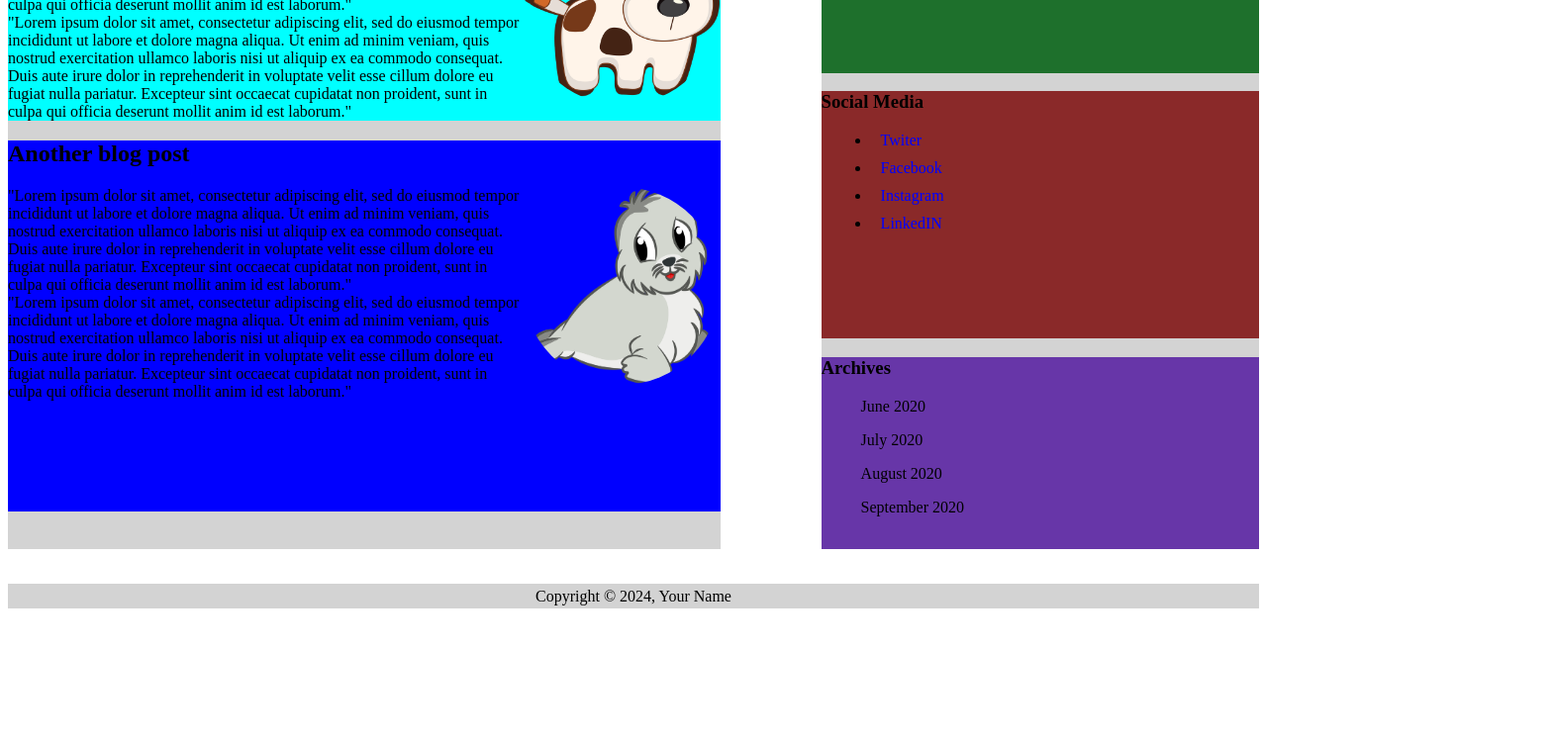
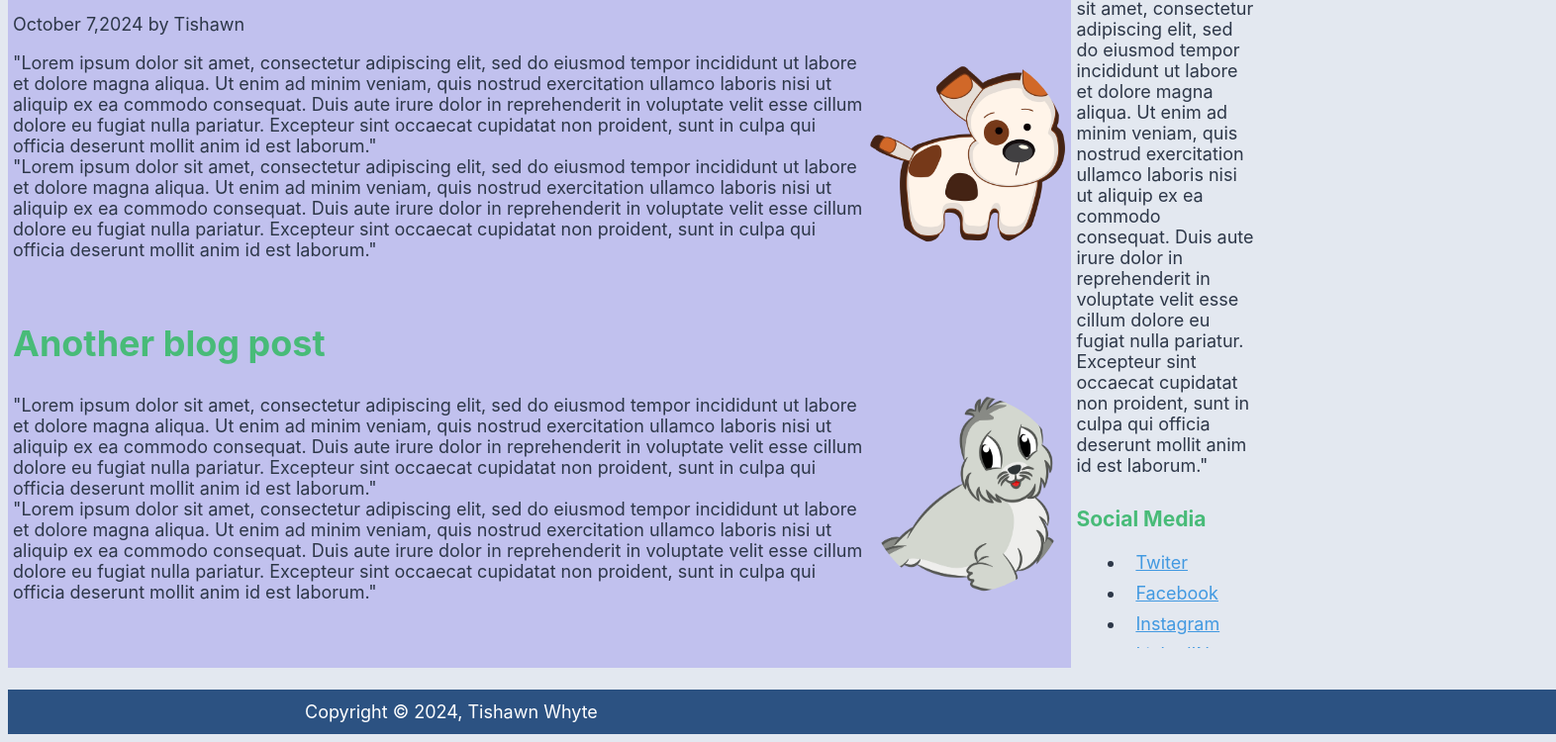
Before and after one commit to tisha876/info2180-lab2, a plain HTML site: page index.html in a window 1280 px wide. Shown: the part 603-1353 px from the top of the page at 99% size, 1572 px wide, since content can reach past the window. Before the commit the page ends 1234 px from the top, so only its background shows below. Drawn offline with Linux system fonts and the light colour scheme.

Commit message:
fixed errors

```diff
--- a/index.html
+++ b/index.html
@@ -13,7 +13,7 @@
 
 
 
-
+<div class = "wrapperclass">
 
 <div id="head-div">
     <div class = "pics">
@@ -30,8 +30,8 @@
 
     <div id ="sidebar-div" class="sides">
         <div id ="topside">
-            <h2> Sample blog post</h2>
-            <p class = "date"> October 7,2024</p>
+            <h2 class = "blog_title"> Sample blog post</h2>
+            <p class = "date_author"> October 7,2024 by Tishawn</p>
             <img src="doggo.png" alt="picture of doggy" id="doggy">
             <article>"Lorem ipsum dolor sit amet, consectetur adipiscing elit, sed do eiusmod tempor incididunt ut labore et dolore magna aliqua. Ut enim ad minim veniam, quis nostrud exercitation ullamco laboris nisi ut aliquip ex ea commodo consequat.
                 Duis aute irure dolor in reprehenderit in voluptate velit esse cillum dolore eu fugiat nulla pariatur. Excepteur sint occaecat cupidatat non proident, sunt in culpa qui officia deserunt mollit anim id est laborum." </article>
@@ -40,7 +40,7 @@
 
         </div>
         <div id = "bottomside">
-            <h2> Another blog post</h2>
+            <h2 class = "blog_title"> Another blog post</h2>
             <img src="seal.png" alt="photo of seal" id="sealy">
             <article>"Lorem ipsum dolor sit amet, consectetur adipiscing elit, sed do eiusmod tempor incididunt ut labore et dolore magna aliqua. Ut enim ad minim veniam, quis nostrud exercitation ullamco laboris nisi ut aliquip ex ea commodo consequat.
                 Duis aute irure dolor in reprehenderit in voluptate velit esse cillum dolore eu fugiat nulla pariatur. Excepteur sint occaecat cupidatat non proident, sunt in culpa qui officia deserunt mollit anim id est laborum."</article><article>"Lorem ipsum dolor sit amet, consectetur adipiscing elit, sed do eiusmod tempor incididunt ut labore et dolore magna aliqua. Ut enim ad minim veniam, quis nostrud exercitation ullamco laboris nisi ut aliquip ex ea commodo consequat.
@@ -51,34 +51,36 @@
 
     <div id = "body-div">
         <div id ="top">
-            <h3>About</h3>
+            <h3 class = "about_title">About</h3>
             <article> "Lorem ipsum dolor sit amet, consectetur adipiscing elit, sed do eiusmod tempor incididunt ut labore et dolore magna aliqua. Ut enim ad minim veniam, quis nostrud exercitation ullamco laboris nisi ut aliquip ex ea commodo consequat.
                 Duis aute irure dolor in reprehenderit in voluptate velit esse cillum dolore eu fugiat nulla pariatur. Excepteur sint occaecat cupidatat non proident, sunt in culpa qui officia deserunt mollit anim id est laborum."</article>
         </div>
         <div id ="middle">
-            <h3> Social Media</h3>
+            <h3 class = "headings"> Social Media</h3>
             <ul>
-            <li><a herf = "https://x.com/home" target = "_blank">Twiter</a></li>
-            <li><a herf = "https://Facebook.com/home" target = "_blank">Facebook</a></li>
-            <li><a herf = "https://Instagram.com/home" target = "_blank">Instagram</a></li>
-            <li><a herf = "https://LinkedIN.com/home" target = "_blank">LinkedIN</a></li>
+            <li><a href="https://x.com/home" target = "_blank">Twiter</a></li>
+            <li><a href="https://Facebook.com/home" target = "_blank">Facebook</a></li>
+            <li><a href="https://Instagram.com/home" target = "_blank">Instagram</a></li>
+            <li><a href="https://LinkedIN.com/home" target = "_blank">LinkedIN</a></li>
             </ul>
         </div>
         <div id ="bottom">
-            <h3> Archives</h3>
-            <ol>June 2020</ol>
-            <ol>July 2020</ol>
-            <ol>August 2020</ol>
-            <ol>September 2020</ol>
+            <h3 class = "headings"> Archives</h3>
+            <ul>
+            <li><a href="https://uwin-primo.hosted.exlibrisgroup.com/primo-explore/search?vid=MON&lang=en_US&fromRedirectFilter=true" target = "_blank">June 2020</a></li>
+            <li><a href="https://uwin-primo.hosted.exlibrisgroup.com/primo-explore/search?vid=MON&lang=en_US&fromRedirectFilter=true" target = "_blank">July 2020</a></li>
+            <li><a href="https://uwin-primo.hosted.exlibrisgroup.com/primo-explore/search?vid=MON&lang=en_US&fromRedirectFilter=true" target = "_blank">August 2020</a></li>
+            <li><a href="https://uwin-primo.hosted.exlibrisgroup.com/primo-explore/search?vid=MON&lang=en_US&fromRedirectFilter=true" target = "_blank">September 2020</a></li>
+            </ul>
         </div>
 
     </div>
 
 
 </div>
-
+</div>
 <div id = "footer-div">
-    <p>Copyright &copy; 2024, Your Name</p>
+    <p>Copyright &copy; 2024, Tishawn Whyte</p>
 </div>
 
 </body>
--- a/styles.css
+++ b/styles.css
@@ -1,23 +1,34 @@
-
-#head-div{
-    background-color: rgb(90, 198, 241);
-    max-width: 100%;
-    height: 400px;
-
+body{
+    background-color: #e3e8f0;
+    font-size: 18px;
+    color: #2D3748;
+    font-family: "-apple-system","BlinkMacSystemFont","Segoe UI","Roboto","Helvetica Neue","Arial","Noto Sans","sans-serif";
 
 }
 
 
+#wrapperclass{
+    padding-right: 50;
+    padding-left: 50;
+}
+
+#head-div{
+    color: #ffffff;
+    background-color: #63B3ED;
+    max-width: 100%;
+    height: 500px;
+    font-size: 36px;
+    font-family:"Georgia", "Times New Roman", "Times", "serif" ;
+}
 
 .pics{
     display: flex;
+    align-items: center;
     justify-content: center;
-    align-items: center;
 
-    height: 300px
+}
 
 
-}
 
 #pfp{
     border-radius:100px;
@@ -37,24 +48,35 @@
     padding-top: auto;
     max-width: 100%;
     max-height: 100%;
-    margin-bottom: 15px;
     display: inline-block;
+
+}
+
+.blog_title{
+    font-size: 36px;
+    color: #48BB78;
+
+}
+
+.date_author{
+    color: 718096;
 }
 
 #sidebar-div{
     overflow: auto;
     background-color: lightgrey;
-    width: 57%;
-    height: 750px;
+    width: 85%;
+    min-height: 750px;
     text-align: left;
     float: left;
 
 }
 
 #topside{
-    background-color: aqua;
-    height:auto;
-    margin-bottom: auto;
+    padding: 5px;
+    background-color: rgb(193, 193, 238);
+    height:375px;
+
 }
 
 #doggy{
@@ -65,9 +87,10 @@
 }
 
 #bottomside{
-    height: auto;
-    background-color: blue;
-    height:375px;
+    padding: 5px;
+    height: 375px;
+    background-color: rgb(193, 193, 238);
+
 }
 
 #sealy{
@@ -77,8 +100,8 @@
     height: 200px;
 }
 #body-div{
-    background-color: lightgrey;
-    width: 35%;
+    background-color: rgb(193, 193, 238);
+    width: 15%;
     height:750px;
     text-align:left;
     overflow: auto;
@@ -87,14 +110,39 @@
 }
 
 #top{
-    background-color: rgb(30, 112, 44);
-    height: 250px;
+    padding: 5px;
+    background-color: #e3e8f0;
+    min-height: 250px;
+    height: auto;
 
 }
 
 #middle{
-    background-color: rgb(138, 41, 41);
-    height: 250px;
+    padding: 5px;
+    background-color: #e3e8f0;
+    min-height: 250px;
+    height: auto;
+}
+
+
+
+#bottom{
+    padding: 5px;
+    background-color: #e3e8f0;
+    min-height: 250px;
+    height:auto;
+}
+
+
+.about_title{
+    color: #000000;
+}
+.headings{
+    color: #48bb78;
+}
+
+.about_title .headings{
+    font-family: "Georgia", "Times New Roman","Times", "serif";
 }
 
 
@@ -104,32 +152,25 @@ li {
 
 a {
 
-    color: blue;
+    color: #4299E1;
     padding: 10px;
     transition: background-color 0.3s, border-color 0.3s;
 }
 
 a:hover {
-    background-color: #e0e0e0; /* Background color on hover */
-}
-#bottom{
-    background-color: rgb(103, 54, 168);
-    height:250px;
+    background-color: #e0e0e0;
 }
 
 
-.clearfix::after{
-    content: "";
-    display: block;
-    clear: both;
+
+#footer-div{
+
+    background-color:#2C5282;
+    color: #ffffff;
+
+    width: 100%;
+    height: 45px;
+    line-height: 45px;
+    padding-left: 300px;
 
 }
-
-#footer-div{
-    background-color: lightgrey;
-
-    max-width: 100%;
-    min-height: 25px;
-    line-height: 25px;
-    text-align: center;
-}
```
